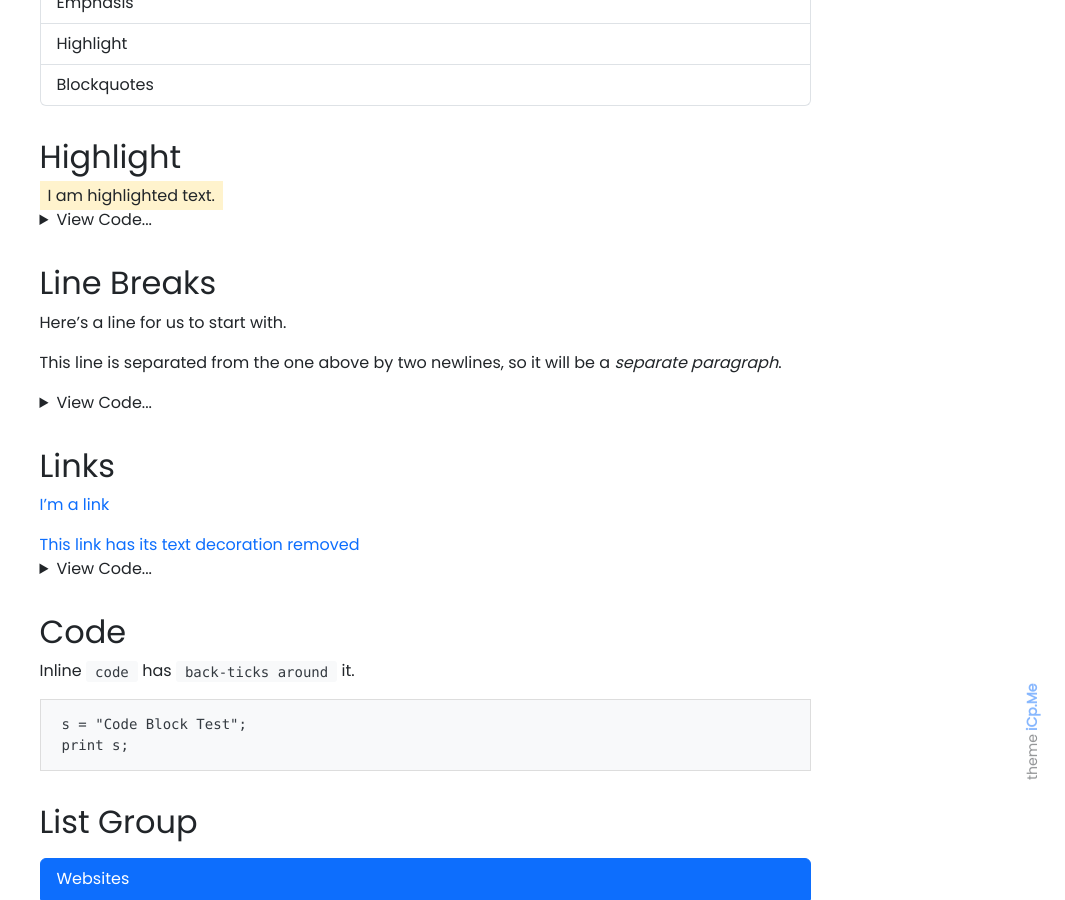
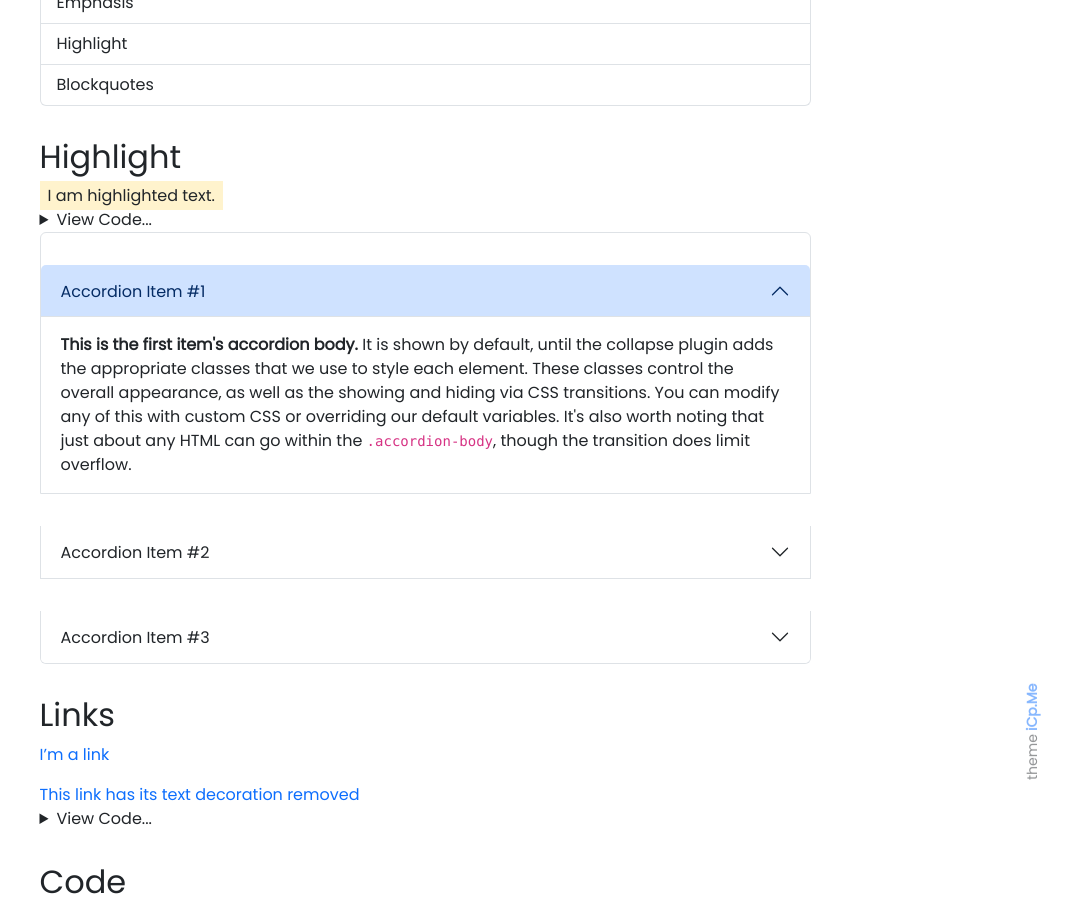
Before and after one commit to WorkSpacesPro/icp, a Jekyll site: the page built from pages/docs.md, in a window 1280 px wide and 900 px high, scrolled down 607 px. Shown: the whole window, without its empty margins (215-1280 px from the left). Built offline with Jekyll 4.4.1, drawn with Linux system fonts in a browser that asks for light colours; emoji names are drawn with the system emoji font.

Commit message:
Update docs.md

```diff
--- a/pages/docs.md
+++ b/pages/docs.md
@@ -33,20 +33,45 @@
     <pre><code class="language-liquid" data-lang="liquid">[I'm a link](https://www.google.com)</code></pre></figure>
 </details>
 
- <!-- Line Breaks -->
-  <h2 id="line-breaks"> Line Breaks</h2>
-<p>Here’s a line for us to start with.</p>
-
-<p>This line is separated from the one above by two newlines, so it will be a <em>separate paragraph</em>.</p>
-
-<details>
-
-    <summary class="text-monospace">View Code...</summary><figure class="highlight"><pre><code class="language-liquid" data-lang="liquid">Here's a line for us to start with.
-
-This line is separated from the one above by two newlines, so it will be a *separate paragraph*.
-
-This line is also a separate paragraph, but...
-This line is only separated by a single newline, so it's a separate line in the *same paragraph*.</code></pre></figure></details>
+ <!-- 下拉链接 -->
+ <div class="accordion" id="accordionExample">
+  <div class="accordion-item">
+    <h2 class="accordion-header" id="headingOne">
+      <button class="accordion-button" type="button" data-bs-toggle="collapse" data-bs-target="#collapseOne" aria-expanded="true" aria-controls="collapseOne">
+        Accordion Item #1
+      </button>
+    </h2>
+    <div id="collapseOne" class="accordion-collapse collapse show" aria-labelledby="headingOne" data-bs-parent="#accordionExample">
+      <div class="accordion-body">
+        <strong>This is the first item's accordion body.</strong> It is shown by default, until the collapse plugin adds the appropriate classes that we use to style each element. These classes control the overall appearance, as well as the showing and hiding via CSS transitions. You can modify any of this with custom CSS or overriding our default variables. It's also worth noting that just about any HTML can go within the <code>.accordion-body</code>, though the transition does limit overflow.
+      </div>
+    </div>
+  </div>
+  <div class="accordion-item">
+    <h2 class="accordion-header" id="headingTwo">
+      <button class="accordion-button collapsed" type="button" data-bs-toggle="collapse" data-bs-target="#collapseTwo" aria-expanded="false" aria-controls="collapseTwo">
+        Accordion Item #2
+      </button>
+    </h2>
+    <div id="collapseTwo" class="accordion-collapse collapse" aria-labelledby="headingTwo" data-bs-parent="#accordionExample">
+      <div class="accordion-body">
+        <strong>This is the second item's accordion body.</strong> It is hidden by default, until the collapse plugin adds the appropriate classes that we use to style each element. These classes control the overall appearance, as well as the showing and hiding via CSS transitions. You can modify any of this with custom CSS or overriding our default variables. It's also worth noting that just about any HTML can go within the <code>.accordion-body</code>, though the transition does limit overflow.
+      </div>
+    </div>
+  </div>
+  <div class="accordion-item">
+    <h2 class="accordion-header" id="headingThree">
+      <button class="accordion-button collapsed" type="button" data-bs-toggle="collapse" data-bs-target="#collapseThree" aria-expanded="false" aria-controls="collapseThree">
+        Accordion Item #3
+      </button>
+    </h2>
+    <div id="collapseThree" class="accordion-collapse collapse" aria-labelledby="headingThree" data-bs-parent="#accordionExample">
+      <div class="accordion-body">
+        <strong>This is the third item's accordion body.</strong> It is hidden by default, until the collapse plugin adds the appropriate classes that we use to style each element. These classes control the overall appearance, as well as the showing and hiding via CSS transitions. You can modify any of this with custom CSS or overriding our default variables. It's also worth noting that just about any HTML can go within the <code>.accordion-body</code>, though the transition does limit overflow.
+      </div>
+    </div>
+  </div>
+</div>
 
 
    <!-- Links -->
```
